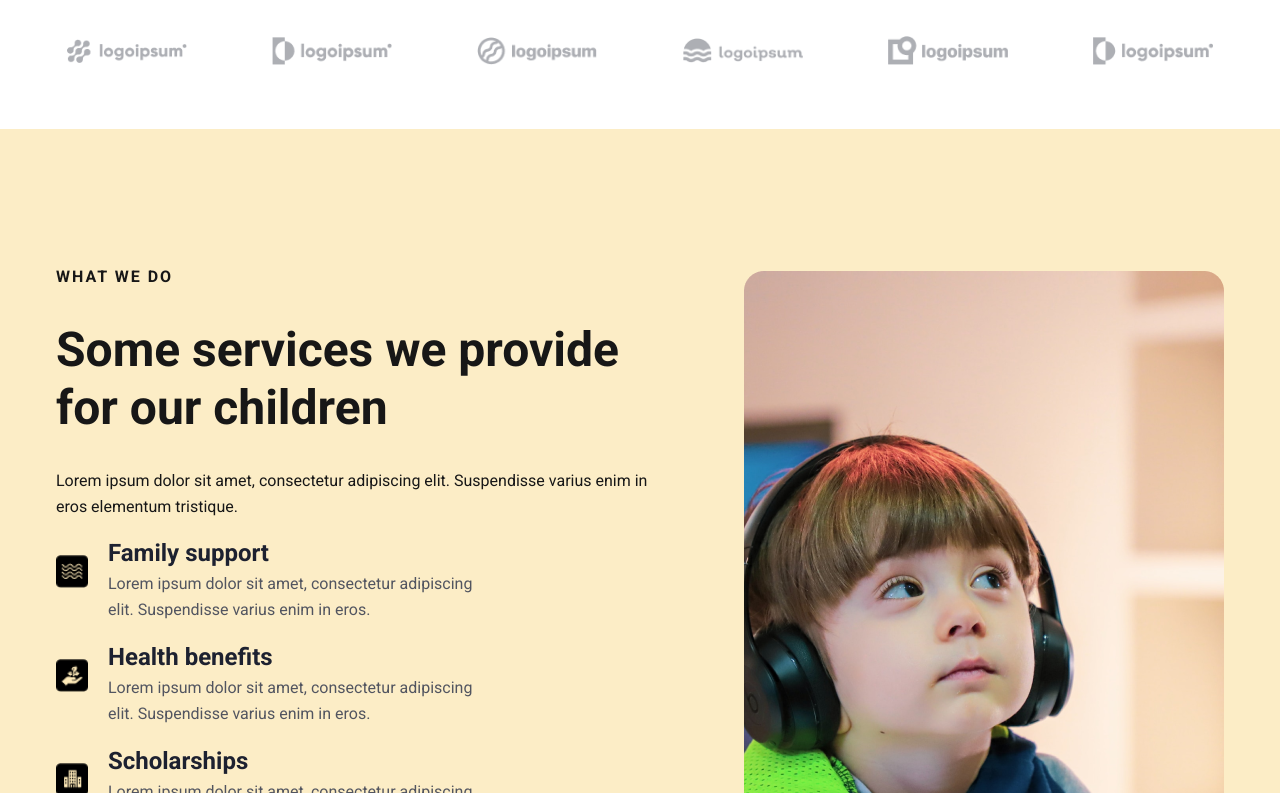
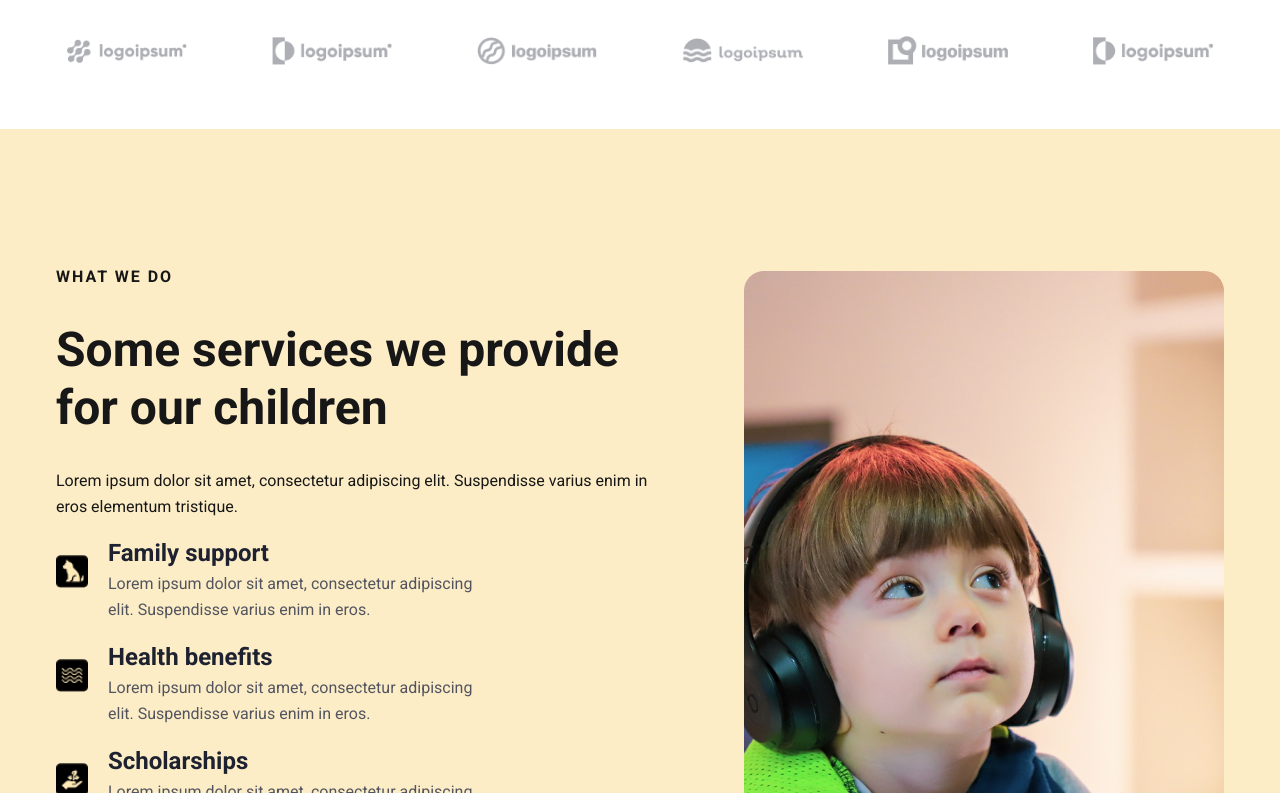
Before and after one commit to jkclyde31/NGO, a Next.js app: page / in a window 1280 px wide. Shown: the part 1647-2440 px from the top of the page. Built offline with nearby package versions, Linux system fonts and the light colour scheme.

Commit message:
icons fix

```diff
--- a/app/sections/WhatWeDo.jsx
+++ b/app/sections/WhatWeDo.jsx
@@ -1,6 +1,9 @@
-import Image from "next/image"
-import image from '@/public/what_we_do.png'
-import { icon1, icon2, icon3, icon4 } from "@/public/icons"
+import Image from "next/image";
+import image from '@/public/what_we_do.png';
+import icon1 from '@/public/icons/icon.png';
+import icon2 from '@/public/icons/icon-1.png';
+import icon3 from '@/public/icons/icon-2.png';
+import icon4 from '@/public/icons/icon-3.png';
 
 const WhatWeDo = () => {
   const features = [
@@ -26,12 +29,9 @@ const WhatWeDo = () => {
     }
   ];
 
-
   return (
-    <div className=" px-[15px] bg-[#FCEDC6] py-[25px] md:py-[96px]">
-      {/* Top */}
-      <div className="max-w-[1200px] mx-auto px-4 flex flex-col md:flex-row justify-between items-center mt-[40px]  mb-[64px] space-y-8 md:space-y-0 md:space-x-12">
-      {/* Left Side */}
+    <div className="px-[15px] bg-[#FCEDC6] py-[25px] md:py-[96px]">
+      <div className="max-w-[1200px] mx-auto px-4 flex flex-col md:flex-row justify-between items-center mt-[40px] mb-[64px] space-y-8 md:space-y-0 md:space-x-12">
         <div className="w-full md:max-w-[607px]">
           <p className="text-center md:text-start text-[16px] font-bold tracking-[2px] text-[1D2130] mb-[32px]">WHAT WE DO</p>
           <h2 className="text-center md:text-start text-[48px] font-bold text-[1D2130] leading-[120%] mb-[32px]">
@@ -41,11 +41,10 @@ const WhatWeDo = () => {
             Lorem ipsum dolor sit amet, consectetur adipiscing elit. Suspendisse varius enim in eros elementum tristique.
           </p>
 
-
-         <div className="grid ">
+          <div className="grid">
             {features.map((feature, index) => (
               <div key={index} className="space-y-4 flex justify-between items-center max-w-[436px] gap-4">
-              <div className=" ">
+                <div>
                   <Image
                     src={feature.icon}
                     alt={feature.title}
@@ -54,7 +53,6 @@ const WhatWeDo = () => {
                     className="min-w-[32px] min-h-[32px]"
                   />
                 </div>
-
                 <div className="max-w-[384px]">
                   <h3 className="text-[24px] font-bold text-[#1D2130]">
                     {feature.title}
@@ -68,7 +66,6 @@ const WhatWeDo = () => {
           </div>
         </div>
 
-      {/* Right Side */}
         <div className="w-full md:w-auto">
           <Image
             src={image}
@@ -77,12 +74,8 @@ const WhatWeDo = () => {
           />
         </div>
       </div>
+    </div>
+  );
+};
 
-
-
-    </div>
-
-  )
-}
-
-export default WhatWeDo
+export default WhatWeDo;
```
Lines whose indentation alone changed are shown as unchanged.
